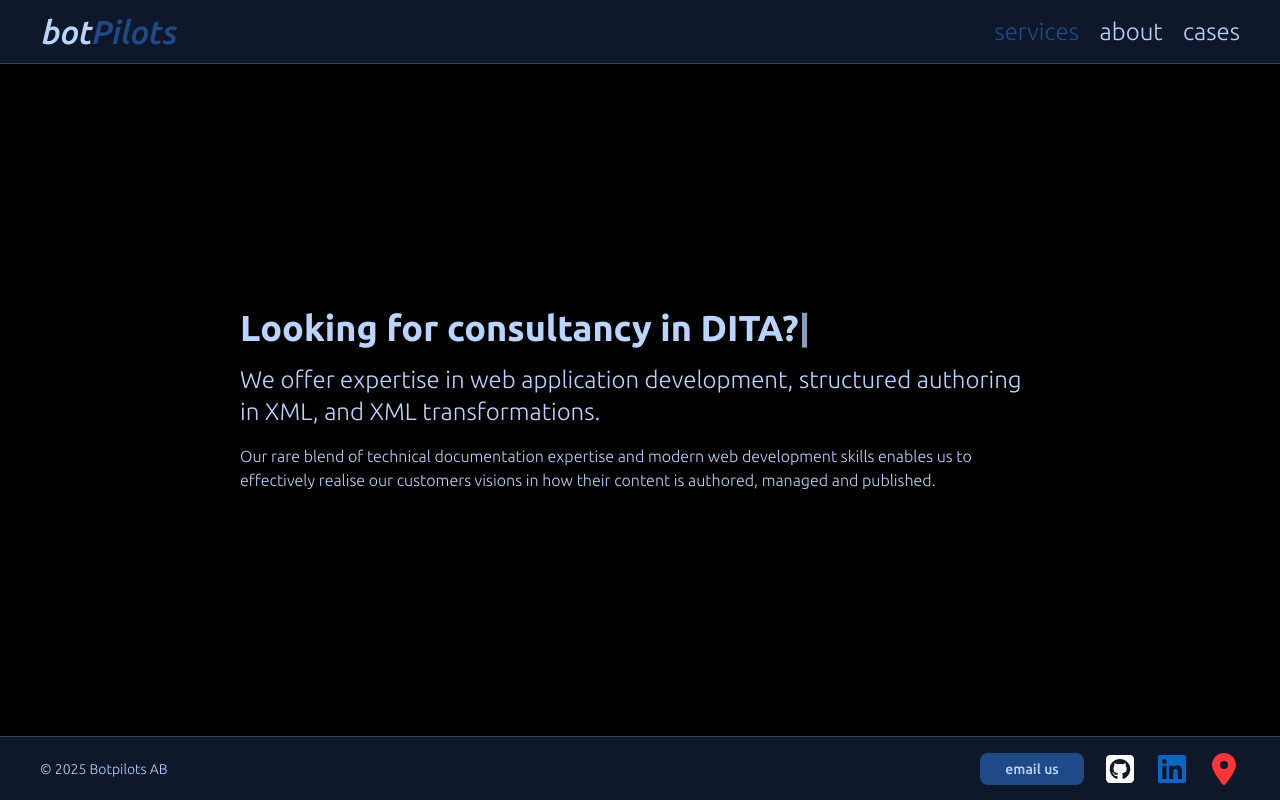
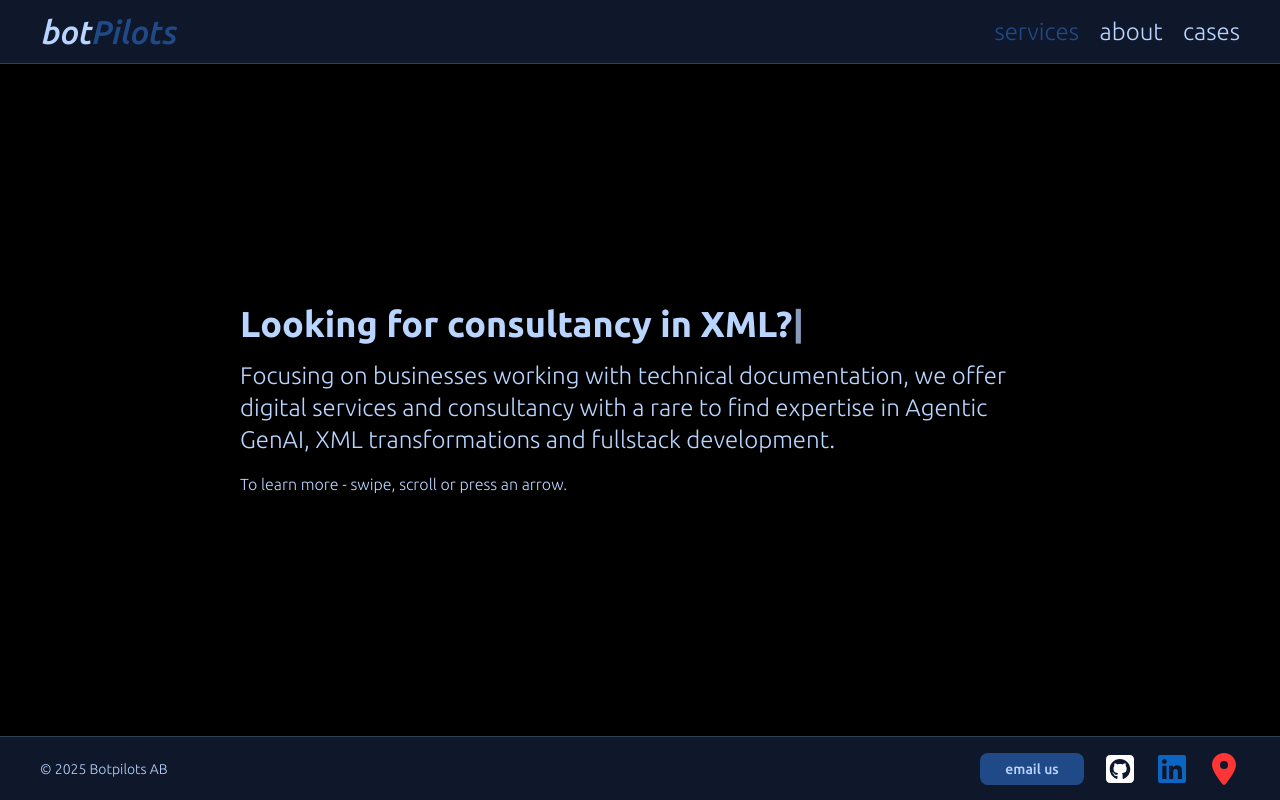
Before and after one commit to botpilots/botpilots-site, a React (Vite) app: page /#services in a window 1280 px wide. Built offline with nearby package versions, Linux system fonts and the light colour scheme.

Commit message:
Services text amend: translation pipeline update, remove newsletter, clean up.

```diff
--- a/src/components/Services.tsx
+++ b/src/components/Services.tsx
@@ -1,7 +1,7 @@
 import AnimatedHeader from './AnimatedHeader';
 
 const BASE_TEXT = "Looking for consultancy in  ";
-const WORDS = ["XML?", "DITA?", "CSS styling?", "TypeScript?", "Java?", "RAG?", "Gen AI?", "migrations?", "frontend?", "backend?"];
+const WORDS = ["GenAI?", "XML?", "frontend?", "backend?"];
 const TYPE_SPEED = 80;
 const BACKSPACE_SPEED = 40;
 const WORD_PAUSE = 3000;
@@ -24,9 +24,9 @@ const Services = (props: { className?: string }) => {
 					wordPause={WORD_PAUSE}
 				/>
 				<h3 className="text-2xl font-light text-left">
-					We offer expertise in web application development, structured authoring in XML, and XML transformations.
+				Focusing on businesses working with technical documentation, we offer digital services and consultancy with a rare to find expertise in Agentic GenAI, XML transformations and fullstack development.
 				</h3>
-				<p className='text-left'>Our rare blend of technical documentation expertise and modern web development skills enables us to effectively realise our customers visions in how their content is authored, managed and published.</p>
+				<p className='text-left'>To learn more - swipe, scroll or press an arrow.</p>
 			</div>
 
 		</div>
--- a/src/components/Services2.tsx
+++ b/src/components/Services2.tsx
@@ -7,14 +7,12 @@ const Services = (props: { className?: string }) => {
 			<div className="flex-1 flex-col space-y-4 min-w-[250px] ">
 				<p className='text-lg text-left'>We currently offer these services:</p>
 				<ul className='list-disc pl-8 pt-1 text-left'>
-					<li>Robust web app development, both frontend (TypeScript) & backend (Java)</li>
-					<li>Technical authoring consultancy</li>
-					<li>Web publishing of XML content</li>
-					<li>Migration to structured content (DITA, XML, etc.)</li>
-					<li>Advice on advanced structured content techniques using XML and DITA</li>
+					<li>Innovation Project Management in GenAI, Frontend and Backend.</li>
+					<li>XML data, integrations, migrations and web publishing projects.</li>
+					<li>Advice on advanced structured authoring using XML and DITA 2.0.</li>
+					<li><b>NEW:</b> Automatic Translation and Translation Validation Pipelines for XML based documents using agentic GenAI.</li>
 				</ul>
 				<h4 className='italic font-bold text-left'>We're happy to discuss your needs! If you have any questions, please drop us an email using the button below.</h4>
-				<h5 className='italic text-left'>PS. Stay tuned for our upcoming newsletter, sharing the latest in structured content, XML, and technical documentation best practices. Email us if you'd like to be on the early bird list.</h5>
 			</div>
 
 			<img src={image} alt="Lines of code." className="flex-1 lg:max-w-[400px] border-8 border-double border-slate-700" />
```
